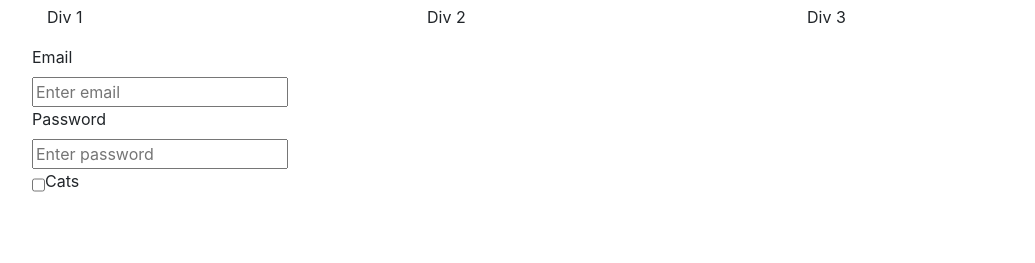
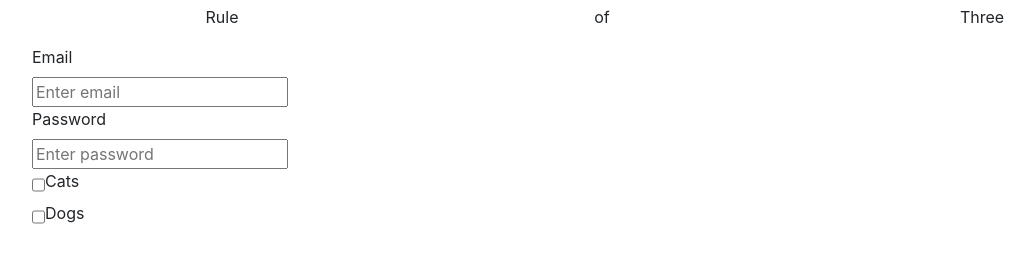
Before and after one commit to spjaworski/bootstrap4-drills, a plain HTML site: page index.html in a window 1280 px wide. Shown: the part 51-314 px from the top of the page, without its empty margins (38-1073 px from the left). Drawn offline with nearby package versions, Linux system fonts and the light colour scheme.

Commit message:
Centered <p> in first div, added dog checkmark

```diff
--- a/index.html
+++ b/index.html
@@ -22,19 +22,19 @@
             </h1>
         </div>
         <div class="row">
-            <div class="col-4">
+            <div class="col-md-4 text-center">
                 <p>
-                    Div 1
+                    Rule
                 </p>
             </div>
-            <div class="col-4">
+            <div class="col-md-4 text-center">
                 <p>
-                    Div 2
+                    of
                 </p>
             </div>
-            <div class="col-4">
+            <div class="col-md-4 text-center">
                 <p>
-                    Div 3
+                    Three
                 </p>
             </div>
         </div>
@@ -54,6 +54,10 @@
             <input type="checkbox" id="cat-check">
             <label for="cat-check">Cats</label>
         </div>
+        <div class="row">
+            <input type="checkbox" id="dog-check">
+            <label for="dog-check">Dogs</label>
+        </div>
     </div>
     </div>
 </body>
```
